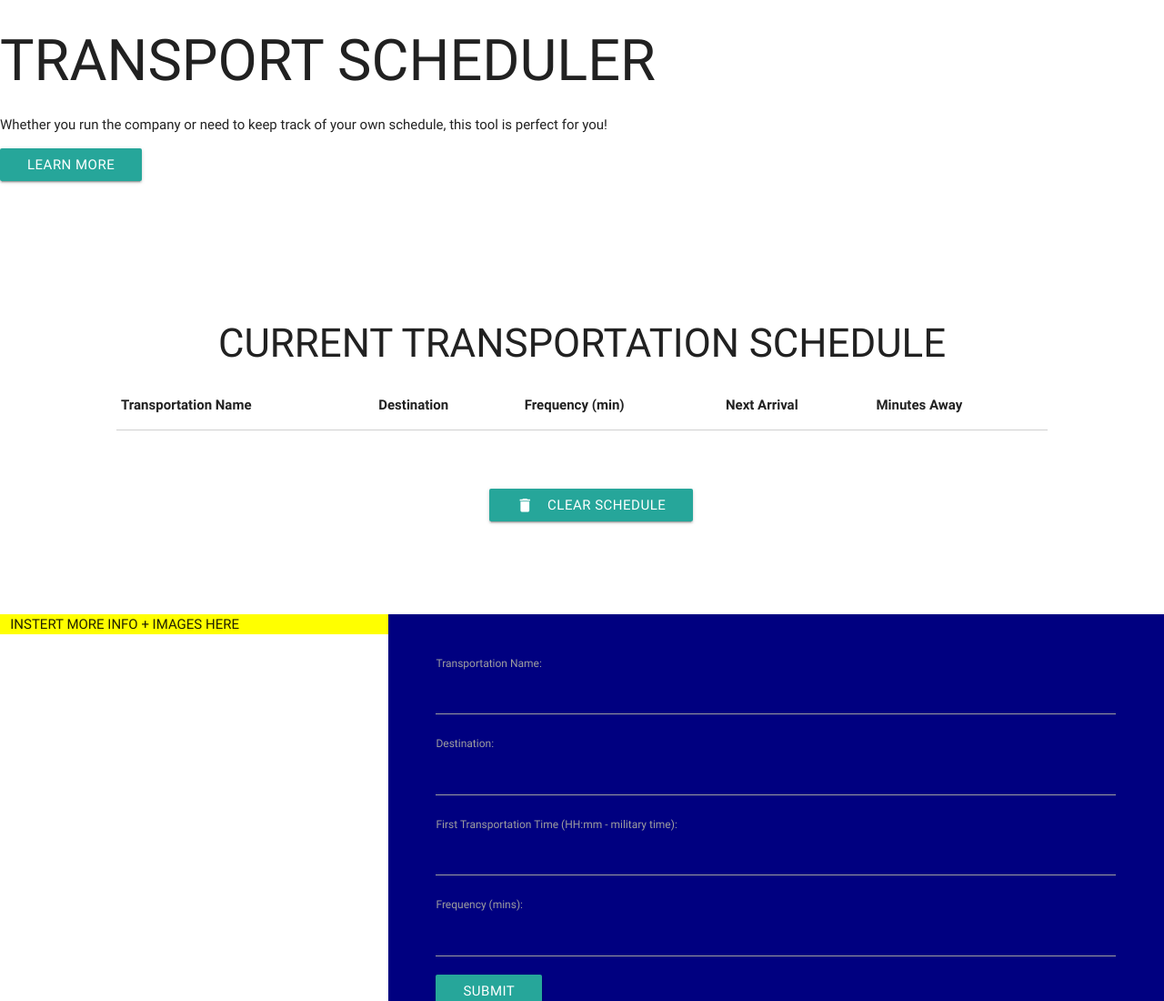
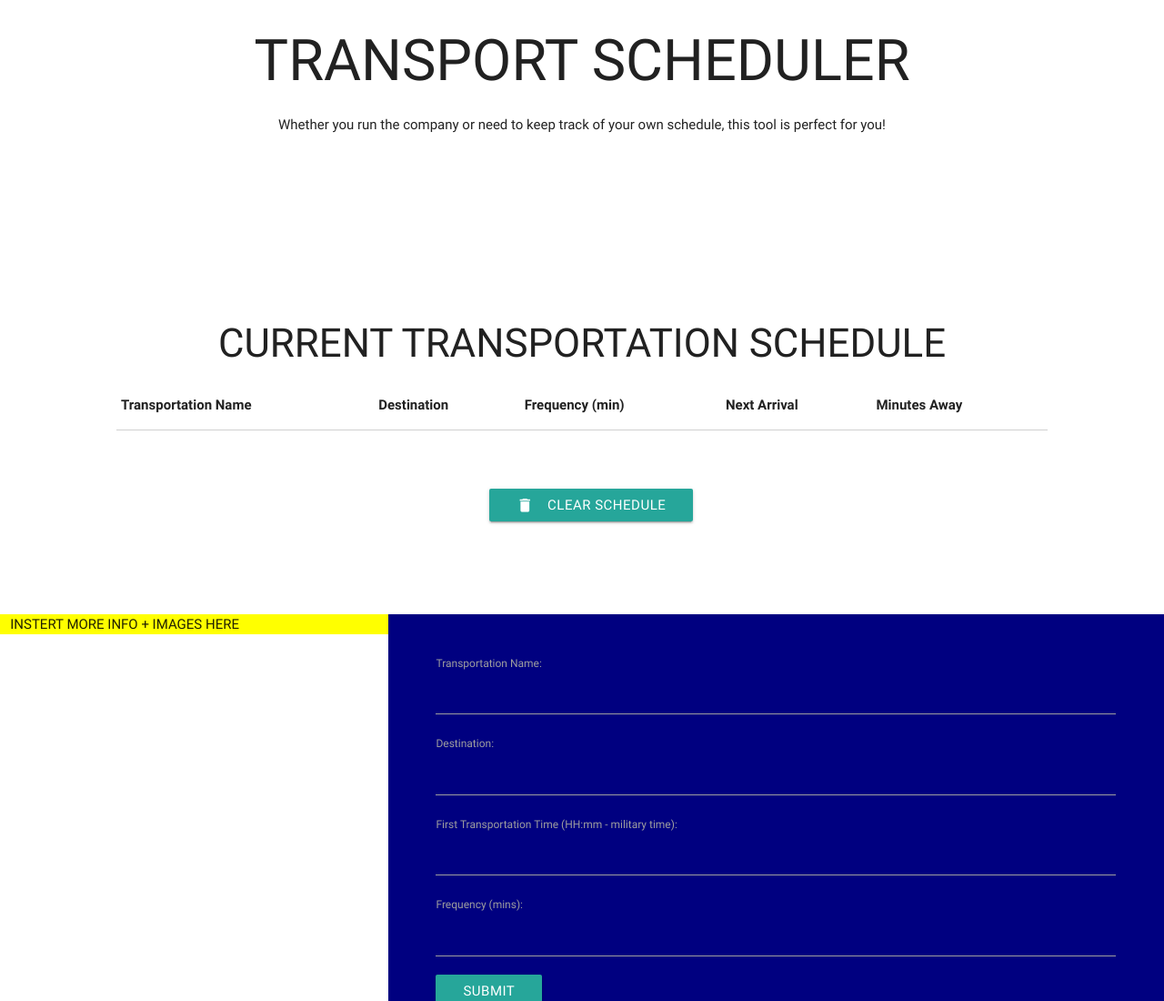
Before and after one commit to alizenguyen/Transportation-Scheduler, a plain HTML site: page index.html in a window 1280 px wide. Shown: the top 1100 px of the page at 91% size. Drawn offline with nearby package versions, Linux system fonts and the light colour scheme; no server answers.

Commit message:
layout edits

```diff
--- a/css/style.css
+++ b/css/style.css
@@ -11,6 +11,14 @@
 /*JUMBOTRON EDITS*/
 .jumbotron {
     height: 300px;
+}
+
+#jumbo-header {
+    text-align: center;
+}
+
+#jumbo-description {
+    text-align: center;
 }
 
 /*FORM/INFO EDITS */
--- a/index.html
+++ b/index.html
@@ -27,9 +27,8 @@
 <body>
 
     <div class="jumbotron">
-        <h1>TRANSPORT SCHEDULER</h1>
-        <p>Whether you run the company or need to keep track of your own schedule, this tool is perfect for you!</p>
-        <p><a class="btn btn-primary btn-lg" href="#" role="button">Learn more</a></p>
+        <h1 id="jumbo-header">TRANSPORT SCHEDULER</h1>
+        <p id="jumbo-description">Whether you run the company or need to keep track of your own schedule, this tool is perfect for you!</p>
     </div>
 
     <h3 id="schedule-title">CURRENT TRANSPORTATION SCHEDULE</h3>
```
